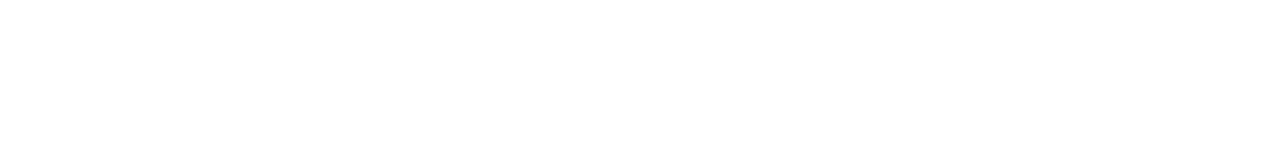
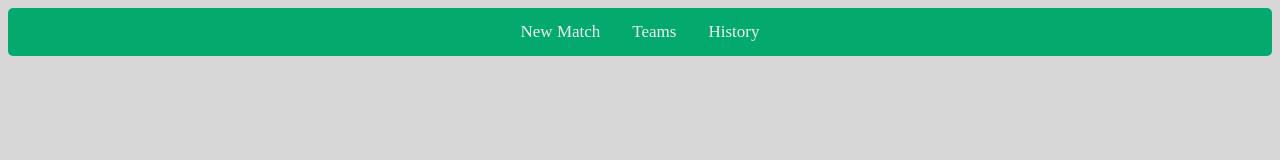
Before and after one commit to mh-sun/Cricket-Score-Board, a website: page single-page/Cricket_Scorer.html in a window 1280 px wide. Drawn offline with Linux system fonts and the light colour scheme.

Commit message:
navbar added

```diff
--- a/single-page/Cricket_Scorer.html
+++ b/single-page/Cricket_Scorer.html
@@ -5,6 +5,6 @@
     <title>Title</title>
 </head>
 <body>
-
+<script src="cricket_scorer.js"></script>
 </body>
 </html>
--- /dev/null
+++ b/single-page/cricket-scorer.css
@@ -0,0 +1,28 @@
+div{
+    background-color: white;
+    border-radius: 5px;
+}
+body{
+    background-color: #d7d7d7;
+}
+.topnav {
+    background-color: #04AA6D;
+    overflow: hidden;
+}
+.topnav a {
+    float: left;
+    color: #f2f2f2;
+    text-align: center;
+    padding: 14px 16px;
+    text-decoration: none;
+    font-size: 17px;
+}
+.topnav a:hover {
+    background-color: #ddd;
+    color: black;
+}
+.content-center{
+    display: flex;
+    justify-content: center;
+    align-content: center;
+}
--- /dev/null
+++ b/single-page/cricket_scorer.js
@@ -0,0 +1,29 @@
+let head = document.getElementsByTagName('head')[0]
+let title = document.getElementsByTagName('title')[0]
+let body = document.getElementsByTagName('body')[0]
+
+// Setting A title
+title.innerText = 'Cricket Scorer'
+
+//Adding CSS
+let css = document.createElement('link')
+css.rel = 'stylesheet'
+css.type = 'text/css'
+css.href = 'cricket-scorer.css'
+head.appendChild(css)
+
+//Adding A DIV
+let div = document.createElement('div')
+div.className = 'topnav content-center'
+
+let new_match = document.createElement('a')
+new_match.innerText = 'New Match'
+
+let teams = document.createElement('a')
+teams.innerText = 'Teams'
+
+let history = document.createElement('a')
+history.innerText = 'History'
+
+div.append(new_match, teams, history)
+body.appendChild(div)
```
